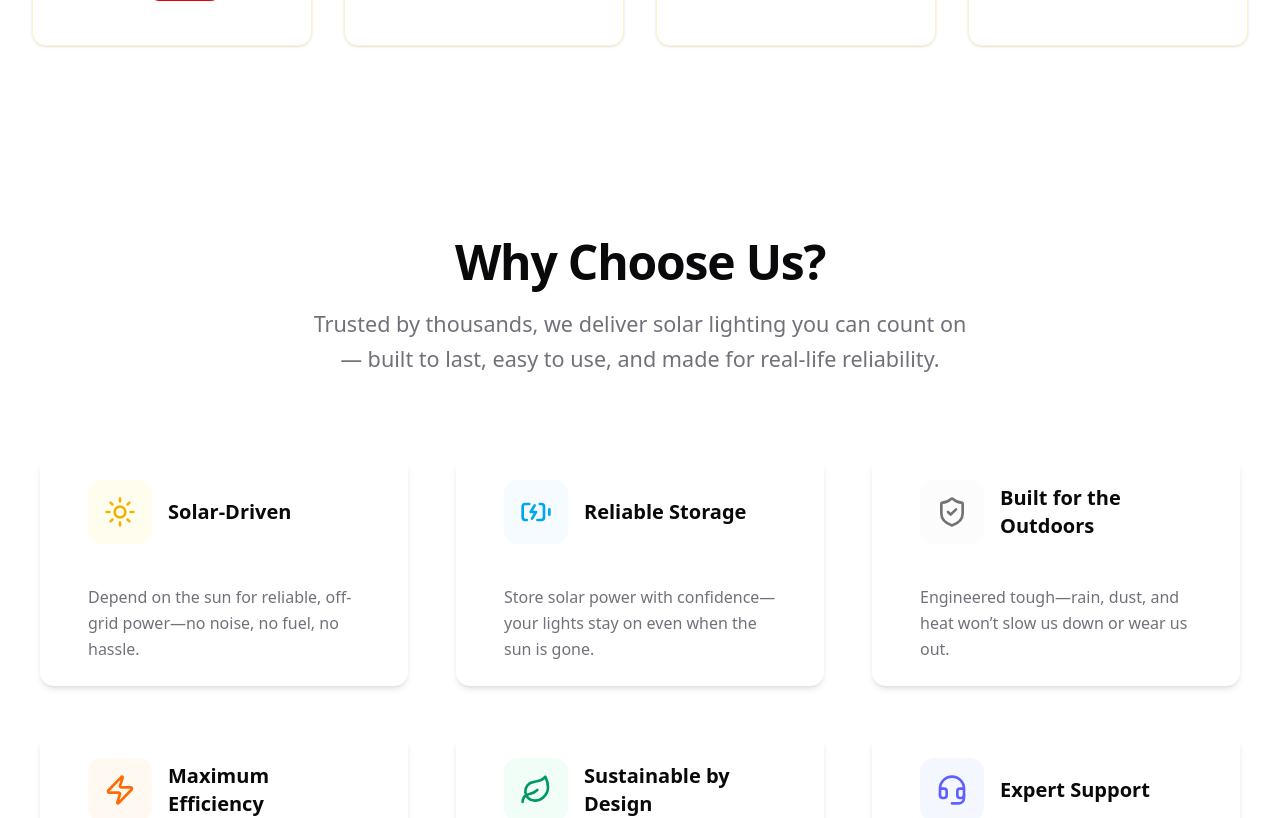
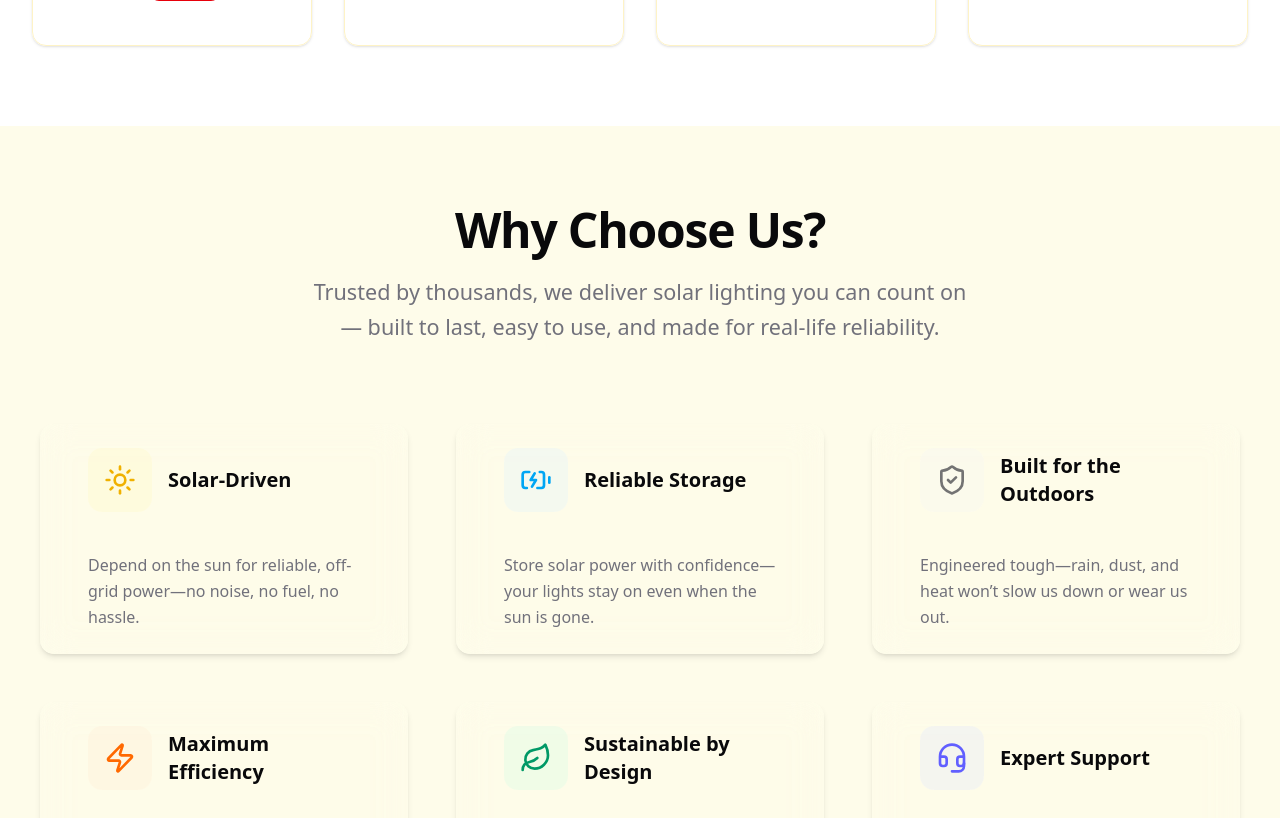
Before and after one commit to Michael-Munga/Ray-Solar-Solutions-Frontend, a React (Vite) app: page / in a window 1280 px wide. Shown: the part 1680-2498 px from the top of the page. Built offline with nearby package versions, Linux system fonts and the light colour scheme.

Commit message:
change the bg color of features setion and product showcase

```diff
--- a/src/components/CustomerComponents/Features.jsx
+++ b/src/components/CustomerComponents/Features.jsx
@@ -73,7 +73,7 @@ const features = [
 
 const Features = () => {
   return (
-    <section className="py-28 bg-background">
+    <section className="py-20 bg-yellow-50/90 backdrop-blur-sm border-b border-yellow-200">
       <div className="max-w-7xl mx-auto px-6 sm:px-8 lg:px-10">
         {/* Section Header */}
         <div className="text-center mb-20">
--- a/src/components/CustomerComponents/Footer.jsx
+++ b/src/components/CustomerComponents/Footer.jsx
@@ -14,7 +14,7 @@ import { Input } from "@/components/ui/input";
 
 const Footer = () => {
   return (
-    <footer className="bg-card border-t border-border">
+    <footer className=" bg-white">
       <div className="max-w-7xl mx-auto px-4 sm:px-6 lg:px-8 py-16">
         <div className="grid grid-cols-1 md:grid-cols-2 lg:grid-cols-4 gap-8">
           {/* Company Info */}
--- a/src/components/CustomerComponents/Hero.jsx
+++ b/src/components/CustomerComponents/Hero.jsx
@@ -9,7 +9,7 @@ const Hero = () => {
       <div className="absolute inset-0 z-0">
         <img
           src={
-            "https://media.istockphoto.com/id/1404155913/photo/solar-panel-with-blue-sky-and-sunset-concept-clean-energy-electric-alternative-power-in-nature.jpg?s=612x612&w=0&k=20&c=Sb7CMioifzg2JEFm1CP5z8YoS6gGsdkX0y0n8ZOwsgo="
+            "https://i.pinimg.com/1200x/71/9b/85/719b85c0545eb51e2f79679a8f1057eb.jpg"
           }
           alt="Rooftop solar panels during sunset"
           className="w-full h-full object-cover opacity-85"
```
Also changed, not shown: src/components/CustomerComponents/Customer.jsx (+5 -5 lines).
